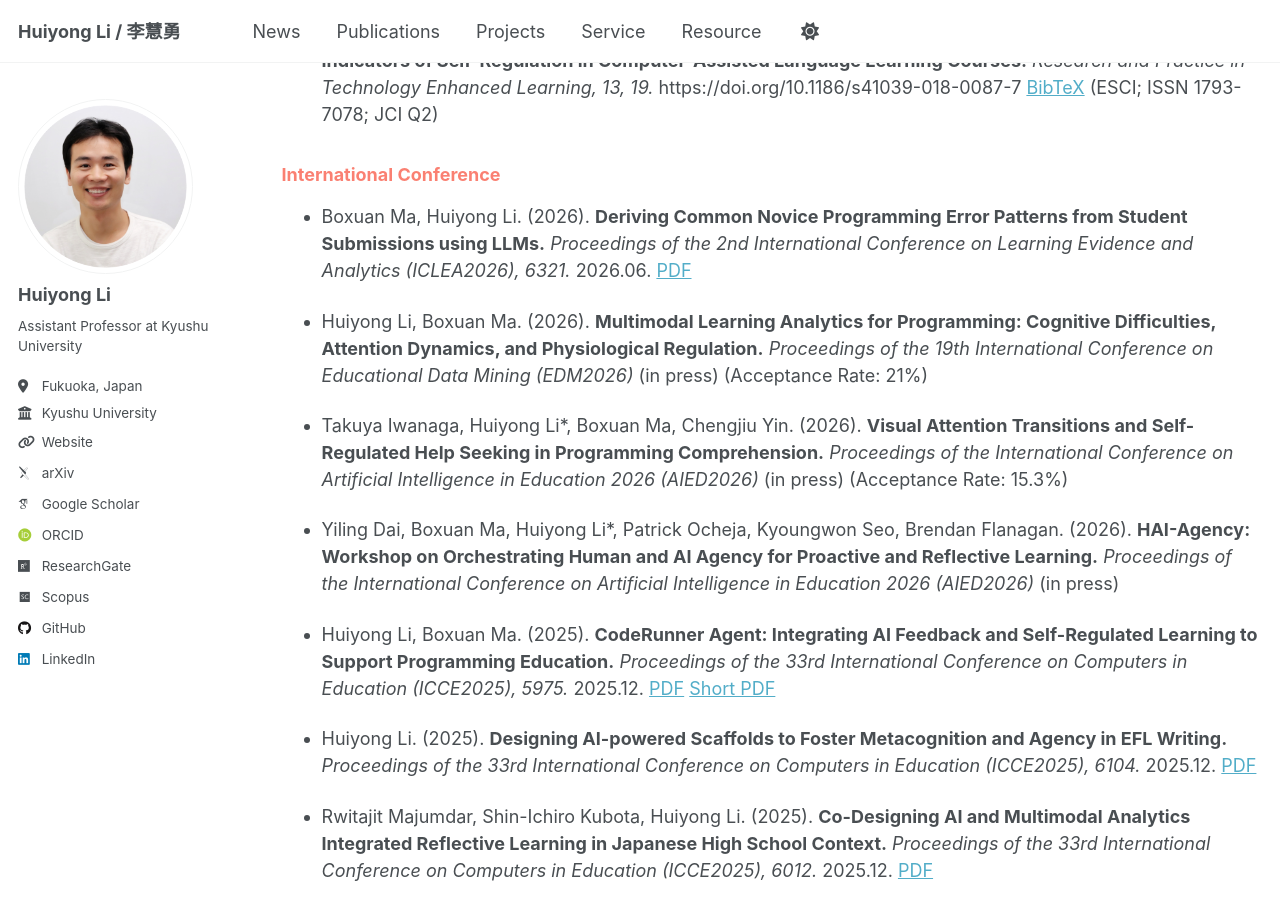
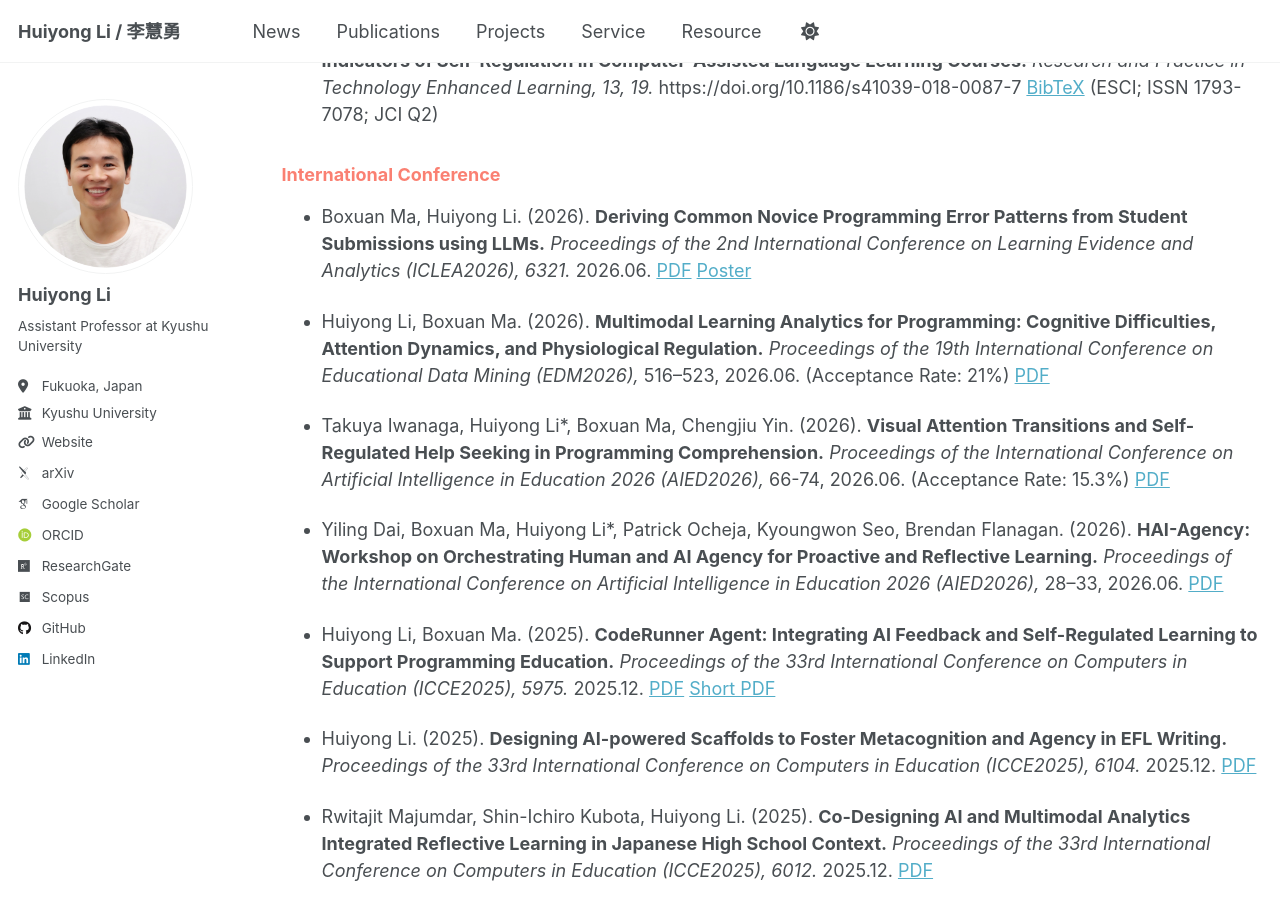
Before and after one commit to li-huiyong/li-huiyong.github.io, a Jekyll site: the page built from _pages/publications.md, in a window 1280 px wide and 900 px high, scrolled down 1902 px. Built offline with Jekyll 4.4.1, drawn with Linux system fonts in a browser that asks for light colours; some web fonts are replaced.

Commit message:
add pdf of AIED, EDM

```diff
--- a/_pages/publications.md
+++ b/_pages/publications.md
@@ -49,13 +49,13 @@ author_profile: true
 
 ### <span style="color: Salmon; ">International Conference</span>
 
-* Boxuan Ma, Huiyong Li. (2026). **Deriving Common Novice Programming Error Patterns from Student Submissions using LLMs.** _Proceedings of the 2nd International Conference on Learning Evidence and Analytics (ICLEA2026), 6321._ 2026.06. [PDF](https://library.apsce.net/index.php/ICLEA/article/view/6321){:target="_blank"}
+* Boxuan Ma, Huiyong Li. (2026). **Deriving Common Novice Programming Error Patterns from Student Submissions using LLMs.** _Proceedings of the 2nd International Conference on Learning Evidence and Analytics (ICLEA2026), 6321._ 2026.06. [PDF](https://library.apsce.net/index.php/ICLEA/article/view/6321){:target="_blank"} [Poster](https://www.researchgate.net/publication/408572963_Deriving_Common_Novice_Programming_Error_Patterns_from_Student_Submissions_using_LLMs){:target="_blank"}
 
-* Huiyong Li, Boxuan Ma. (2026). **Multimodal Learning Analytics for Programming: Cognitive Difficulties, Attention Dynamics, and Physiological Regulation.** _Proceedings of the 19th International Conference on Educational Data Mining (EDM2026)_  (in press) (Acceptance Rate: 21%)
+* Huiyong Li, Boxuan Ma. (2026). **Multimodal Learning Analytics for Programming: Cognitive Difficulties, Attention Dynamics, and Physiological Regulation.** _Proceedings of the 19th International Conference on Educational Data Mining (EDM2026),_ 516–523, 2026.06. (Acceptance Rate: 21%) [PDF](https://doi.org/10.5281/zenodo.21039830){:target="_blank"}
 
-* Takuya Iwanaga, Huiyong Li*, Boxuan Ma, Chengjiu Yin. (2026). **Visual Attention Transitions and Self-Regulated Help Seeking in Programming Comprehension.** _Proceedings of the International Conference on Artificial Intelligence in Education 2026 (AIED2026)_ (in press) (Acceptance Rate: 15.3%)
+* Takuya Iwanaga, Huiyong Li*, Boxuan Ma, Chengjiu Yin. (2026). **Visual Attention Transitions and Self-Regulated Help Seeking in Programming Comprehension.** _Proceedings of the International Conference on Artificial Intelligence in Education 2026 (AIED2026),_ 66-74, 2026.06. (Acceptance Rate: 15.3%) [PDF](https://doi.org/10.1007/978-3-032-29770-9_8){:target="_blank"}
 
-* Yiling Dai, Boxuan Ma, Huiyong Li*, Patrick Ocheja, Kyoungwon Seo, Brendan Flanagan. (2026). **HAI-Agency: Workshop on Orchestrating Human and AI Agency for Proactive and Reflective Learning.** _Proceedings of the International Conference on Artificial Intelligence in Education 2026 (AIED2026)_ (in press)
+* Yiling Dai, Boxuan Ma, Huiyong Li*, Patrick Ocheja, Kyoungwon Seo, Brendan Flanagan. (2026). **HAI-Agency: Workshop on Orchestrating Human and AI Agency for Proactive and Reflective Learning.** _Proceedings of the International Conference on Artificial Intelligence in Education 2026 (AIED2026),_ 28–33, 2026.06. [PDF](https://doi.org/10.1007/978-3-032-29794-5_5){:target="_blank"}
 
 * Huiyong Li, Boxuan Ma. (2025). **CodeRunner Agent: Integrating AI Feedback and Self-Regulated Learning to Support Programming Education.** _Proceedings of the 33rd International Conference on Computers in Education (ICCE2025), 5975._ 2025.12. [PDF](https://www.researchgate.net/publication/393975868_CodeRunner_Agent_Integrating_AI_Feedback_and_Self-Regulated_Learning_to_Support_Programming_Education){:target="_blank"} [Short PDF](https://library.apsce.net/index.php/ICCE/article/view/5975){:target="_blank"}
 
```
